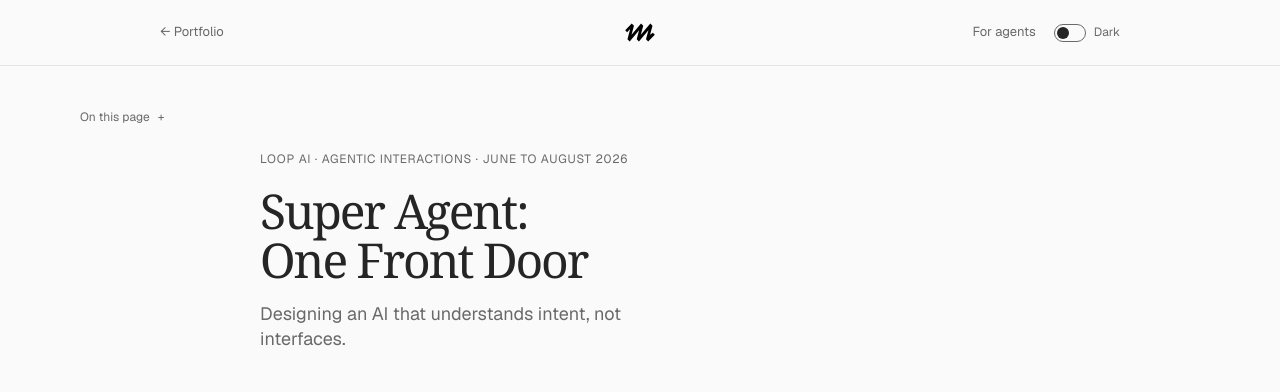
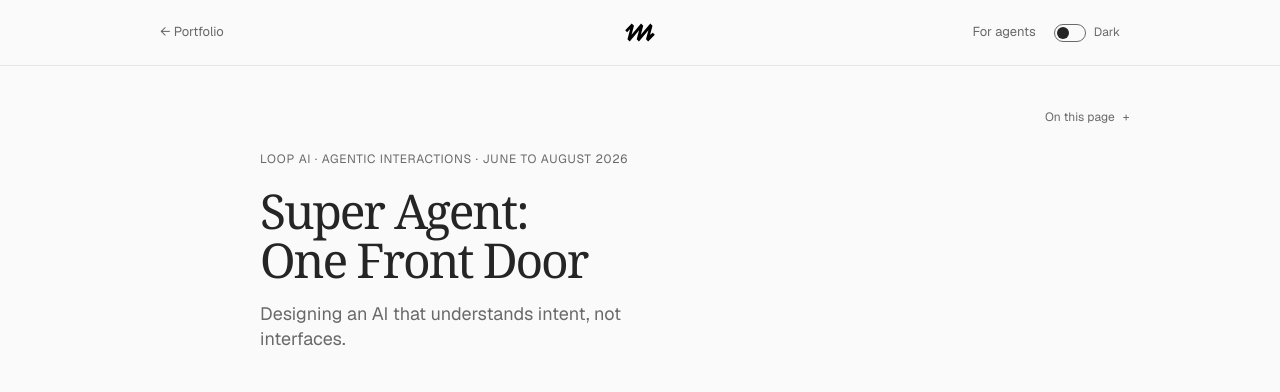
Before and after one commit to maitreyi0002-beep/maitreyi-portfolio, a website: page site/work/super-agent/index.html in a window 1280 px wide. Shown: the top 392 px of the page. Drawn offline with Linux system fonts and the light colour scheme; grey boxes are pictures that could not be loaded; animation ran at ten frames a second.

Commit message:
Place case study contents navigation on right

```diff
--- a/site/styles.css
+++ b/site/styles.css
@@ -873,7 +873,7 @@ h1 {
 .case-subtitle { max-width:420px; color:var(--muted); font-size:18px; line-height:1.4; }
 .case-hero-image { margin:42px 0 0; border:1px solid var(--line); border-radius:14px; overflow:hidden; background:var(--soft); }
 .case-hero-image img,.case-wide-image img { width:100%; height:auto; }
-.case-contents { position:fixed; top:108px; left:max(24px,calc(50% - 560px)); z-index:3; width:155px; font-size:12px; color:var(--muted); }
+.case-contents { position:fixed; top:108px; right:max(24px,calc(50% - 560px)); z-index:3; width:155px; font-size:12px; color:var(--muted); }
 .case-contents details[open] summary { margin-bottom:10px; }
 .case-contents summary { cursor:pointer; list-style:none; }
 .case-contents summary::-webkit-details-marker { display:none; }
@@ -907,6 +907,6 @@ h1 {
 .case-diagram { display:grid; justify-items:center; gap:9px; margin:28px 0; padding:28px 20px; border:1px solid var(--line); border-radius:10px; text-align:center; color:var(--muted); font-family:ui-monospace,SFMono-Regular,Consolas,monospace; font-size:12px; }.case-diagram strong { letter-spacing:.06em; }.case-diagram i { color:var(--text); font-size:18px; font-style:normal; }.case-diagram div { margin-top:6px; color:var(--text); }
 .case-takeaways { display:grid; gap:17px; margin:0; padding:0; list-style:none; counter-reset:takeaway; }.case-takeaways li { padding-left:42px; position:relative; color:var(--muted); }.case-takeaways li::before { counter-increment:takeaway; content:'0' counter(takeaway); position:absolute; left:0; color:#315ed4; font-size:13px; }.case-takeaways strong { display:block; }
 .case-system-link { display:inline-block; margin-top:8px; padding:11px 15px; border:1px solid var(--line); border-radius:8px; font-size:14px; }.case-system-link:hover { background:var(--soft); }.case-top-link { padding-bottom:52px; font-size:13px; }.case-top-link a { color:var(--muted); text-decoration:underline; text-underline-offset:4px; }
-@media (max-width:1100px) { .case-contents { position:relative; top:auto; left:auto; width:min(100% - 48px,760px); margin:0 auto 38px; padding:12px 0; border-block:1px solid var(--line); }.case-contents ol { grid-template-columns:repeat(2,minmax(0,1fr)); }.case-contents details:not([open]) ol { display:none; } }
+@media (max-width:1100px) { .case-contents { position:relative; top:auto; right:auto; width:min(100% - 48px,760px); margin:0 auto 38px; padding:12px 0; border-block:1px solid var(--line); }.case-contents ol { grid-template-columns:repeat(2,minmax(0,1fr)); }.case-contents details:not([open]) ol { display:none; } }
 @media (max-width:767px) { .case-nav { min-height:58px; padding:10px 20px; }.case-nav-tools { gap:11px; }.case-nav-tools .theme-label { display:none; }.case-nav-tools .theme-switch { min-height:28px; }.case-wrap { width:min(100% - 48px,760px); }.case-hero { padding:56px 0 42px; }.case-hero h1 { margin-top:15px; font-size:39px; letter-spacing:-1.5px; }.case-subtitle { font-size:16px; }.case-hero-image { margin-top:28px; border-radius:10px; }.case-content section { margin-bottom:48px; }.case-content h2 { font-size:27px; }.case-content h3 { margin-top:27px; }.case-quote { font-size:18px; }.case-carousel { margin-inline:calc((100vw - 100%)/-2); padding-inline:24px; }.case-image-grid.system { grid-template-columns:repeat(2,1fr); }.contact-section .contact-inner { padding-inline:24px; } }
 @media (max-width:370px) { .case-nav { padding-inline:18px; }.case-wrap { width:min(100% - 36px,760px); }.case-nav-tools .agent-toggle { font-size:11px; }.case-contents { width:calc(100% - 36px); }.case-image-grid.four,.case-image-grid.final,.case-before-after { grid-template-columns:1fr; } }
```
